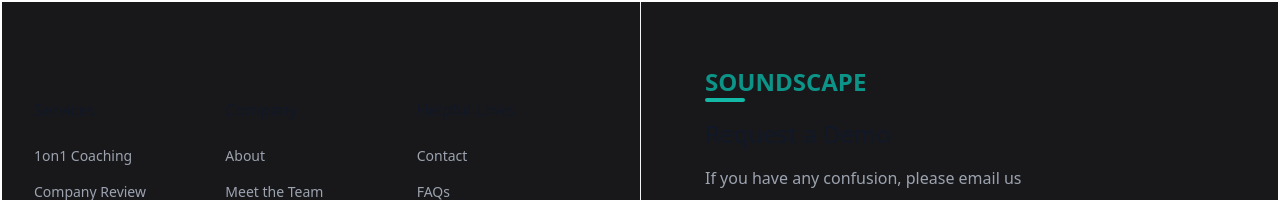
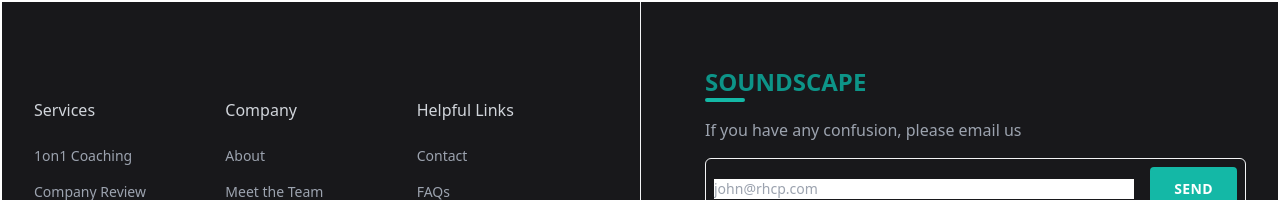
Before and after one commit to RF-Rezon/summer-camp, a React (Vite) app: page / in a window 1280 px wide. Shown: the part 2892-3092 px from the top of the page. Built offline with nearby package versions, Linux system fonts and the light colour scheme; no server answers.

Commit message:
totally finished

```diff
--- a/src/Shared/Footer/Footer.jsx
+++ b/src/Shared/Footer/Footer.jsx
@@ -20,8 +20,6 @@
                 <span className="hidden h-1 w-10 rounded bg-teal-500 lg:block"></span>
 
                 <div>
-                  <h2 className="text-2xl font-medium text-gray-900">Request a Demo</h2>
-
                   <p className="mt-4 max-w-lg text-gray-400">If you have any confusion, please email us</p>
                 </div>
 
@@ -48,10 +46,9 @@
             </div>
 
             <div className="py-8 lg:py-16 lg:pe-16">
-
               <div className="mt-8 grid grid-cols-1 gap-8 sm:grid-cols-3">
                 <div>
-                  <p className="font-medium text-gray-900">Services</p>
+                  <p className="font-medium text-gray-300">Services</p>
 
                   <ul className="mt-6 space-y-4 text-sm">
                     <li>
@@ -87,7 +84,7 @@
                 </div>
 
                 <div>
-                  <p className="font-medium text-gray-900">Company</p>
+                  <p className="font-medium text-gray-300">Company</p>
 
                   <ul className="mt-6 space-y-4 text-sm">
                     <li>
@@ -111,7 +108,7 @@
                 </div>
 
                 <div>
-                  <p className="font-medium text-gray-900">Helpful Links</p>
+                  <p className="font-medium text-gray-300">Helpful Links</p>
 
                   <ul className="mt-6 space-y-4 text-sm">
                     <li>
```
